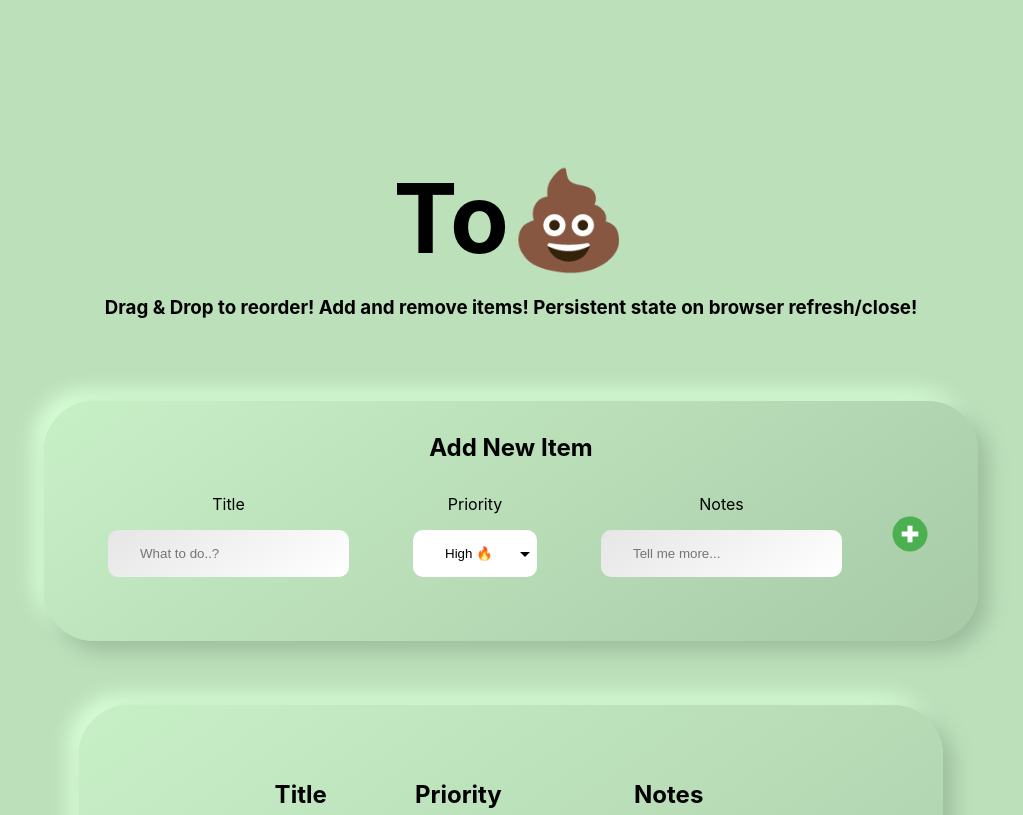
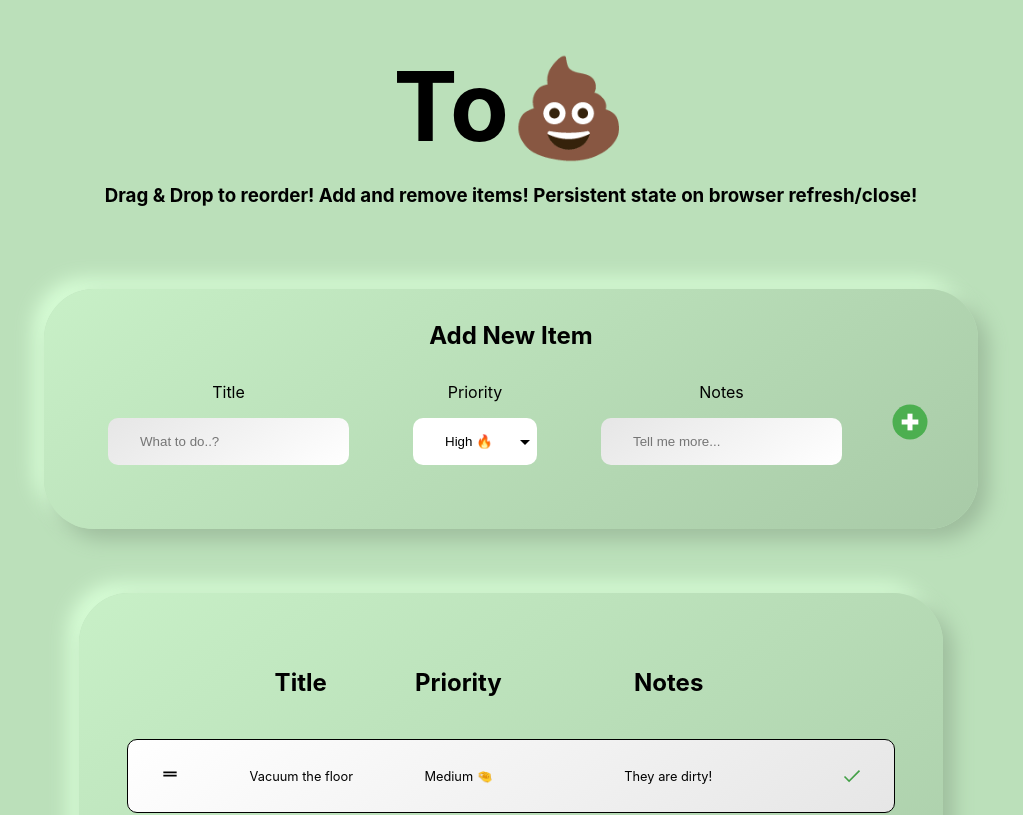
Before and after one commit to mattcoffyn/tododo, a React (Create React App) app: page / in a window 1280 px wide. Shown: the top 815 px of the page, without its empty margins (129-1152 px from the left). Built offline with nearby package versions, Linux system fonts and the light colour scheme.

Commit message:
fixed padding

```diff
--- a/src/App.js
+++ b/src/App.js
@@ -13,7 +13,7 @@ const MainPageStyles = styled.div`
   flex-direction: column;
   align-items: center;
   justify-content: center;
-  padding: 10rem;
+  padding: 3rem;
 
   h1 {
     font-size: 6rem;
```
